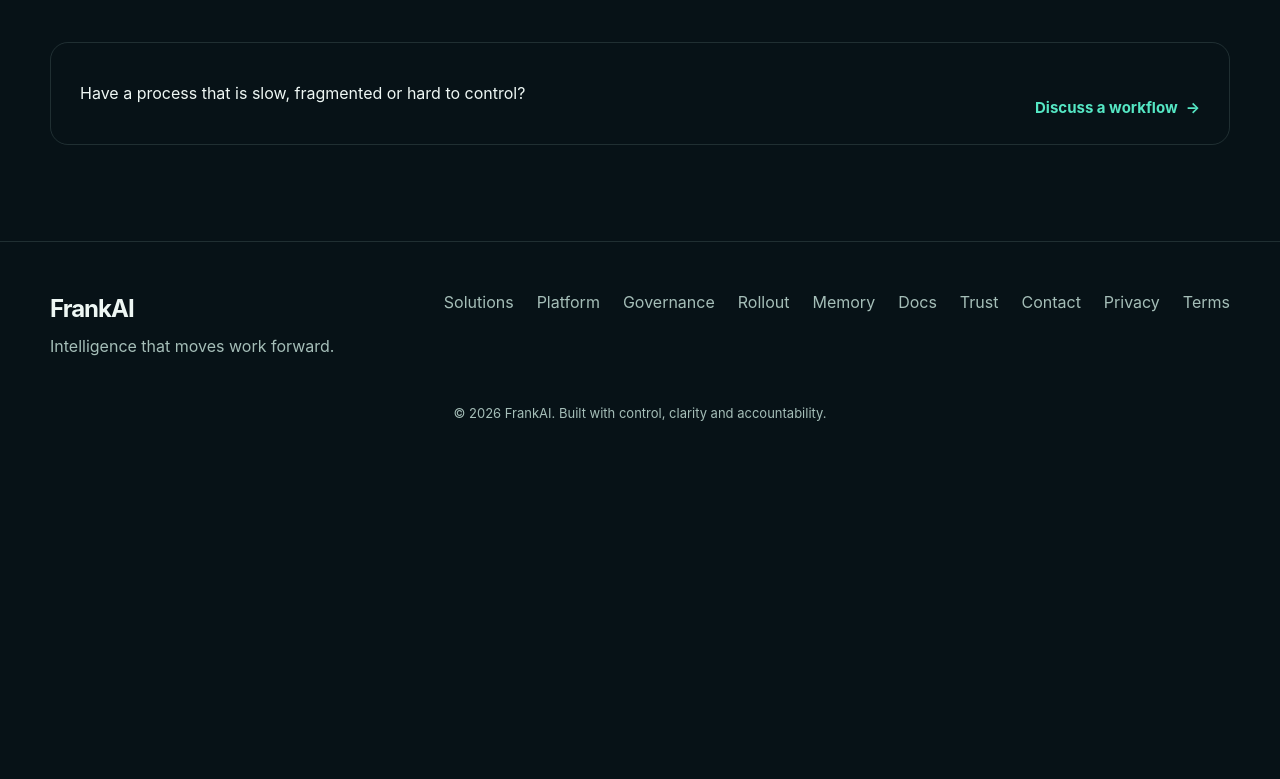
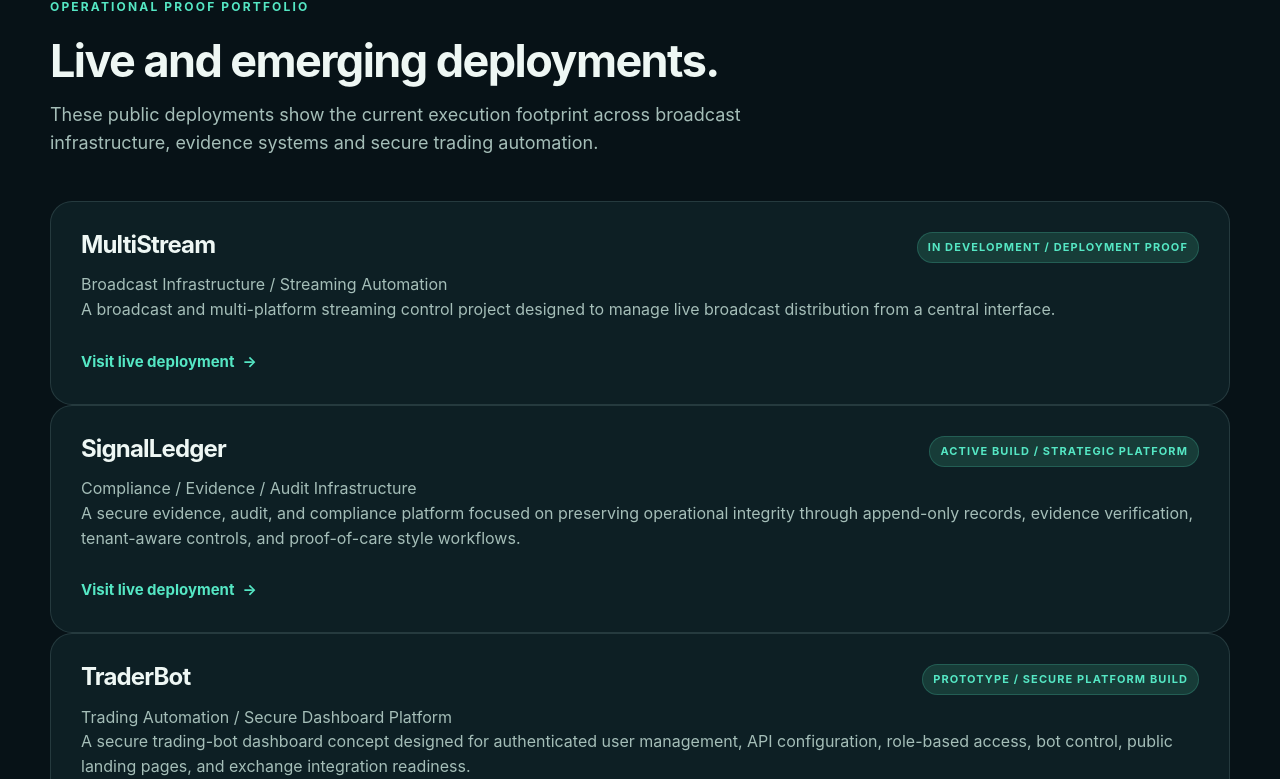
Before and after one commit to kuhnseelmee/frankai.online, a Next.js app: page /solutions in a window 1280 px wide. Shown: the part 941-1720 px from the top of the page. Before the commit the page ends 1395 px from the top, so only its background shows below. Built offline with nearby package versions, Linux system fonts and the light colour scheme.

Commit message:
Expand site with deployment proof portfolio

```diff
--- a/app/layout.tsx
+++ b/app/layout.tsx
@@ -10,11 +10,26 @@ export const metadata: Metadata = {
     template: '%s | FrankAI'
   },
   description:
-    'FrankAI combines strategic assistance, operational workflows and controlled automation for people and organisations.',
+    'FrankAI builds governed AI systems that turn conversations into controlled workflows, approvals, records, deployment proofs and operational action.',
+  keywords: [
+    'FrankAI',
+    'governed AI',
+    'workflow automation',
+    'AI operations',
+    'ServiceDesk',
+    'controlled automation',
+    'deployment proof',
+    'broadcast infrastructure',
+    'audit infrastructure',
+    'trading automation'
+  ],
+  alternates: {
+    canonical: 'https://frankai.online'
+  },
   openGraph: {
     title: 'FrankAI | Intelligence that moves work forward',
     description:
-      'Strategic assistance, operational workflows and controlled automation for people and organisations.',
+      'Governed AI systems that turn conversations into controlled workflows, approvals, records, deployment proofs and operational action.',
     url: 'https://frankai.online',
     siteName: 'FrankAI',
     images: [{ url: '/og-card.svg', width: 1200, height: 630 }],
--- a/app/platform/page.tsx
+++ b/app/platform/page.tsx
@@ -18,7 +18,8 @@ const platformLinks = [
   ['/governance', 'Governance controls', 'Approval gates, policy boundaries and evidence requirements.'],
   ['/rollout', 'Staged rollout', 'How capability moves from foundation to pilot to first release.'],
   ['/release-cycle', 'Execution priorities', 'The practical worklist for the first platform release cycle.'],
-  ['/memory', 'Memory architecture', 'How FrankAI turns history into retrievable operating context.']
+  ['/memory', 'Memory architecture', 'How FrankAI turns history into retrievable operating context.'],
+  ['/proof', 'Operational proof portfolio', 'Public deployments across streaming automation, evidence infrastructure and secure trading dashboards.']
 ]
 
 export default function PlatformPage() {
@@ -28,7 +29,7 @@ export default function PlatformPage() {
         <SectionIntro
           eyebrow="Platform direction"
           title="A practical intelligence layer for action."
-          text="FrankAI is evolving from a public assistant presence into an enterprise AI-agent platform: memory, governance, execution and release control held together as one operating layer."
+          text="FrankAI is evolving from a public assistant presence into an enterprise AI-agent platform: memory, governance, execution, release control and a growing proof portfolio held together as one operating layer."
         />
         <div className="pillar-grid">
           {pillars.map(([title, text], index) => (
--- a/app/solutions/page.tsx
+++ b/app/solutions/page.tsx
@@ -1,6 +1,7 @@
 import type { Metadata } from 'next'
 import Link from 'next/link'
 import { SectionIntro } from '@/components/SectionIntro'
+import { deploymentProofs } from '@/lib/deployment-proofs'
 
 export const metadata: Metadata = {
   title: 'Solutions',
@@ -39,6 +40,33 @@ export default function SolutionsPage() {
             <p>Build purpose-fit tools where AI augments judgement rather than replacing accountability.</p>
           </article>
         </div>
+        <section className="proof-section">
+          <SectionIntro
+            eyebrow="Operational proof portfolio"
+            title="Live and emerging deployments."
+            text="These public deployments show the current execution footprint across broadcast infrastructure, evidence systems and secure trading automation."
+          />
+          <div className="proof-directory">
+            {deploymentProofs.map((proof) => (
+              <article className="proof-card" key={proof.name}>
+                <div className="proof-head">
+                  <h3>{proof.name}</h3>
+                  <span>{proof.status}</span>
+                </div>
+                <p>{proof.category}</p>
+                <p>{proof.description}</p>
+                <a
+                  className="text-link"
+                  href={proof.url}
+                  rel="noopener noreferrer"
+                  target="_blank"
+                >
+                  Visit live deployment <span aria-hidden="true">-&gt;</span>
+                </a>
+              </article>
+            ))}
+          </div>
+        </section>
         <div className="inline-cta">
           <p>Have a process that is slow, fragmented or hard to control?</p>
           <Link className="text-link" href="/contact">Discuss a workflow <span aria-hidden="true">-&gt;</span></Link>
--- a/app/trust/page.tsx
+++ b/app/trust/page.tsx
@@ -26,6 +26,9 @@ const capability = [
   ['Live', 'First-party frankai.online presence and controlled public information routes.'],
   ['Live', 'Frank ServiceDesk operational workflow environment.'],
   ['Live', 'Signed messaging integration bridge for controlled assistant events.'],
+  ['Live', 'Public deployment proof for MultiStream streaming automation.'],
+  ['Staged', 'SignalLedger evidence and audit platform in active build.'],
+  ['Staged', 'TraderBot secure dashboard platform prototype.'],
   ['Staged', 'Frank Dispatch mission, approval and action receipt workflow using safe fixture intake.'],
   ['Locked', 'Inbound email ingestion pending webhook credential activation and operational hardening.']
 ]
@@ -54,7 +57,8 @@ export default function TrustPage() {
             <h2>What is live, staged and deliberately locked.</h2>
             <p className="trust-evidence-lead">
               Honest status is part of the product. A capability is not represented as active until
-              the access, safety and delivery path are actually verified.
+              the access, safety and delivery path are actually verified, including the public proof
+              deployments now operating across streaming, audit and trading infrastructure.
             </p>
           </div>
           <div className="capability-list">
--- /dev/null
+++ b/lib/deployment-proofs.ts
@@ -0,0 +1,48 @@
+export type DeploymentProof = {
+  name: string
+  url: string
+  category: string
+  status: string
+  description: string
+  purpose: string
+  significance: string
+}
+
+export const deploymentProofs: DeploymentProof[] = [
+  {
+    name: 'MultiStream',
+    url: 'https://multistream.hnrhardhouse.online',
+    category: 'Broadcast Infrastructure / Streaming Automation',
+    status: 'In Development / Deployment Proof',
+    description:
+      'A broadcast and multi-platform streaming control project designed to manage live broadcast distribution from a central interface.',
+    purpose:
+      'Provides a controlled streaming platform capable of receiving a live broadcast and distributing it across multiple configured platforms.',
+    significance:
+      'Demonstrates applied infrastructure design, dashboard-driven operational control, creator tooling, streaming workflow automation, and future AI-assisted broadcast management.'
+  },
+  {
+    name: 'SignalLedger',
+    url: 'https://signalledger.frankai.online',
+    category: 'Compliance / Evidence / Audit Infrastructure',
+    status: 'Active Build / Strategic Platform',
+    description:
+      'A secure evidence, audit, and compliance platform focused on preserving operational integrity through append-only records, evidence verification, tenant-aware controls, and proof-of-care style workflows.',
+    purpose:
+      'Creates a defensible record of operational events, incidents, documents, and compliance signals.',
+    significance:
+      'Demonstrates full-stack architecture, multi-tenant system design, evidence verification, audit logging, compliance workflows, secure document handling, and governance-focused platform design.'
+  },
+  {
+    name: 'TraderBot',
+    url: 'https://traderbot.frankai.online',
+    category: 'Trading Automation / Secure Dashboard Platform',
+    status: 'Prototype / Secure Platform Build',
+    description:
+      'A secure trading-bot dashboard concept designed for authenticated user management, API configuration, role-based access, bot control, public landing pages, and exchange integration readiness.',
+    purpose:
+      'Provides a secure management interface for trading automation infrastructure, including future support for Pionex API integration and controlled user access.',
+    significance:
+      'Demonstrates financial automation architecture, secure dashboard design, role-based access planning, API credential governance, risk-aware platform thinking, and production-style SaaS structure.'
+  }
+]
```
Also changed, not shown: app/page.tsx (+31 -3 lines), app/proof/page.tsx (+3 -41 lines), app/start/page.tsx (+7 -2 lines).
